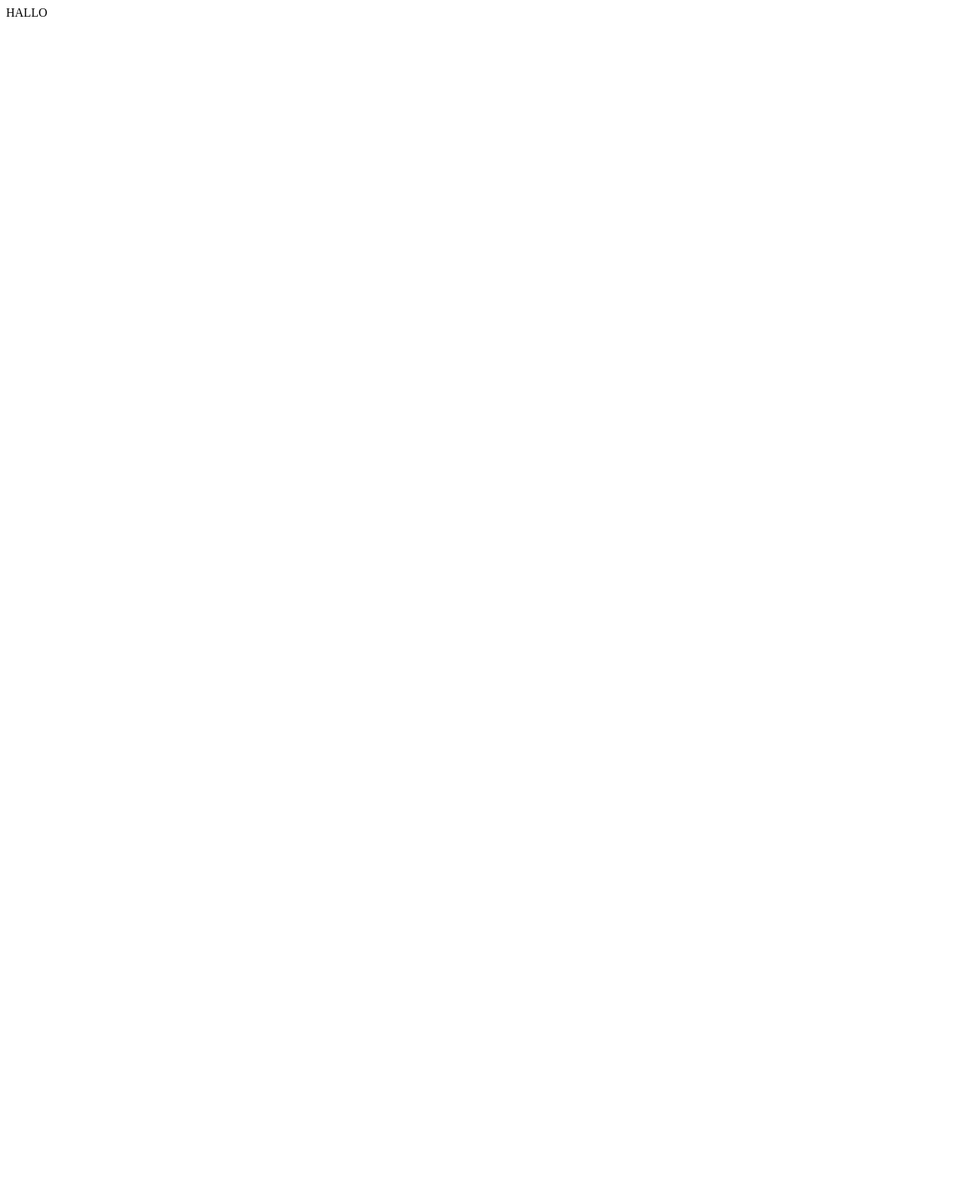
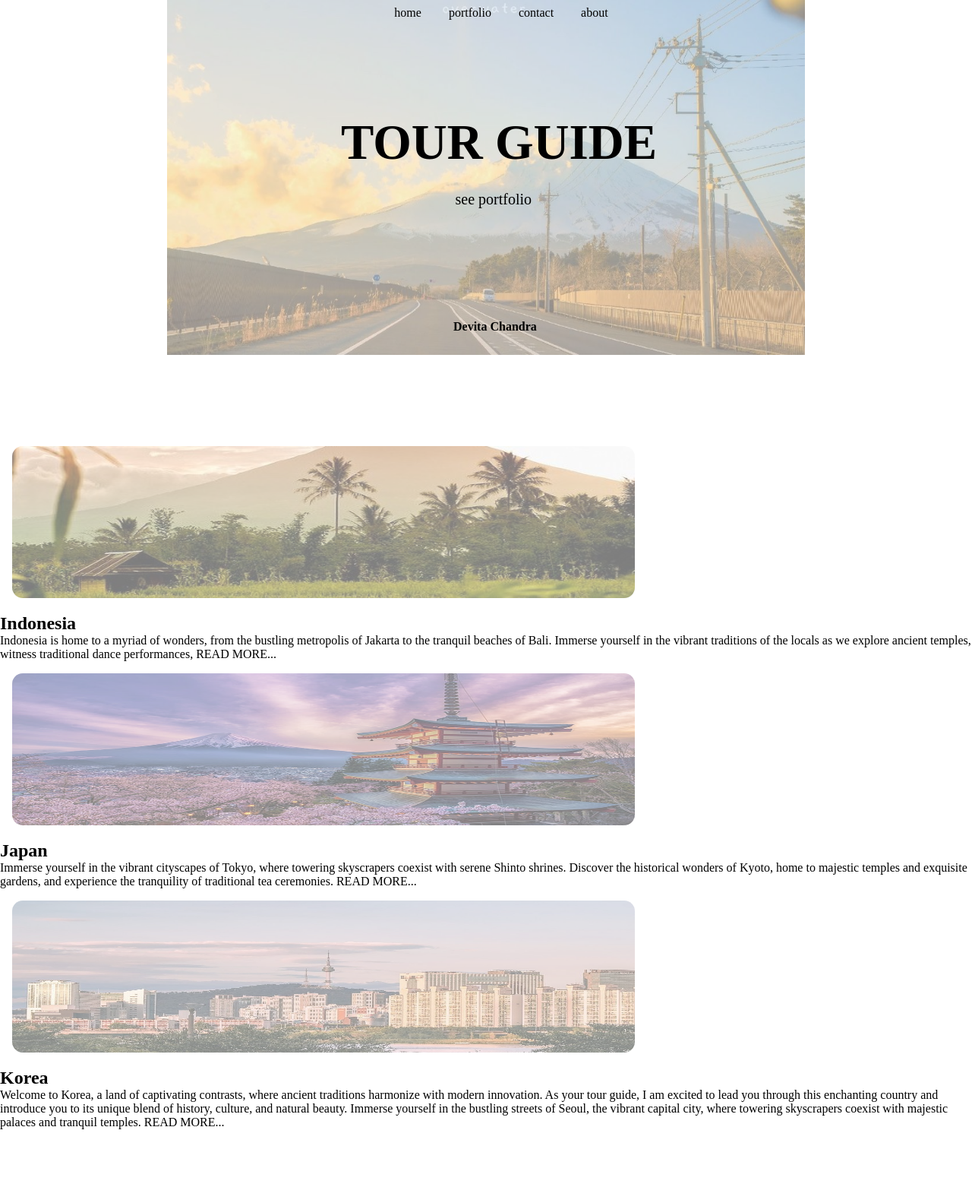
Before and after one commit to dvtchnd/dvtchnd.github.io, a plain HTML site: page index.html in a window 1280 px wide. Shown: the top 1583 px of the page at 76% size. Before the commit the page ends 800 px from the top, so only its background shows below. Drawn offline with Linux system fonts and the light colour scheme.

Commit message:
portfolio

```diff
--- a/index.html
+++ b/index.html
@@ -1,9 +1,81 @@
 <!DOCTYPE html>
 <html>
 <head>
-<title> dvtchnd </title>
+  <title> Devita's Portfolio </title>
+  <link rel="stylesheet" type="text/css" href="style.css">
 </head>
+
 <body>
-  HALLO
+  <nav>
+		<ul>
+			<li><a href="#home" style="color: #000">home</a></li>
+			<li><a href="#portfolio" style="color: #000">portfolio</a></li>
+			<li><a href="#contact" style="color: #000">contact</a></li>
+			<li><a href="#about" style="color: #000">about</a></li>
+		</ul>
+	</nav>
+
+  <div class="container" id="wrapper">
+    <div id="home">
+      <div class="banner" id="banner">
+        <img src="bg.jpg" alt="background" style="width: 100%">
+         <h1> TOUR GUIDE </h1>
+         <button class="btn1" onclick="window.location.href='file:///C:/Users/dvtch/Downloads/build-a-website-dvtchnd-20230409T052319Z-001/dvtchnd.github.io/index.html#portfolio';">see portfolio</button>
+        <h4> Devita Chandra </h4>
+      </div>
+   </div>
+  </div>
+
+  <div id="portfolio" class="portfolio">
+    <article class="indonesia">
+      <img src="idn.jpg" alt="indo">
+      <h2> Indonesia </h2>
+       <p>Indonesia is home to a myriad of wonders, from the bustling metropolis of Jakarta to the tranquil
+       beaches of Bali. Immerse yourself in the vibrant traditions of the locals as we explore ancient
+       temples, witness traditional dance performances, READ MORE...</p>
+    </article>
+
+
+   <article class="japan">
+      <img src="jp.png" alt="jepang">
+      <h2> Japan </h2>
+      <p>Immerse yourself in the vibrant cityscapes of Tokyo, where towering skyscrapers coexist with serene
+      Shinto shrines. Discover the historical wonders of Kyoto, home to majestic temples and exquisite
+      gardens, and experience the tranquility of traditional tea ceremonies. READ MORE...</p>
+    </article>
+
+   <article class="korea">
+     <img src="kr.jpg" alt="korea">
+     <h2> Korea </h2>
+      <p>Welcome to Korea, a land of captivating contrasts, where ancient traditions harmonize with modern
+      innovation. As your tour guide, I am excited to lead you through this enchanting country and introduce
+      you to its unique blend of history, culture, and natural beauty. Immerse yourself in the bustling
+      streets of Seoul, the vibrant capital city, where towering skyscrapers coexist with majestic palaces and
+      tranquil temples. READ MORE...</p>
+   </article>
+  </div>
+
+  <div id="contact">
+    <img src="ig.png" alt="instagram">
+    <img src="yt.png" alt="youtube">
+    <img src="drive.png" alt="drive">
+    <img src="telp.png" alt="telepon">
+  </div>
+
+  <div class="contact">
+    <h2>@devitatourguide</h2>
+    <h2>devitatourguide</h2>
+    <h2>https://drive.google.com/devitatourguide</h2>
+    <h2>+62 8888 8888 888</h2>
+  </div>
+
+  <div id="about">
+    <img src="profile.png" alt="profile">
+    <p>As your tour guide, my primary goal is to make your travel experience enjoyable, seamless, and
+      memorable. I am a knowledgeable and enthusiastic individual with a passion for exploring new cultures
+      and sharing my expertise with others. With a deep appreciation for history, art, and local customs,
+      I will provide you with fascinating insights into the destinations we visit.</p>
+  </div>
+
 </body>
 </html>
--- /dev/null
+++ b/style.css
@@ -0,0 +1,160 @@
+* {
+    font-family: 'Playfair Display';
+    margin: 0;
+}
+
+li {
+    list-style: none;
+    display: inline-block;
+    padding-left: 16px;
+    padding-right: 16px;
+    padding-top: 8px;
+    padding-bottom: 8px;
+}
+
+nav {
+    text-align: center;
+    position: fixed;
+    top: 0;
+    width: 100%;
+    z-index: 1;
+}
+
+a:link {
+    text-decoration: none;
+}
+
+.container {
+    max-width: 840px;
+    margin: 0 auto;
+    position: relative;
+}
+
+#banner {
+    height: 100%;
+    position: relative;
+    background-size: cover;
+    background-repeat: no-repeat;
+}
+
+.banner img{
+    opacity: 50%;
+}
+
+.container .btn1 {
+    background: none;
+    color: #000;
+    border: black;
+    font-size: 20px;
+    top: 50%;
+    right: 345px;
+    cursor: pointer;
+    text-align: center;
+    position: absolute;
+    padding: 15px
+    ;
+}
+
+.container .btn1:hover {
+    background-color: #FFE175 ;
+    color: #000;
+    border-radius: 30px;
+    position: absolute;
+}
+
+.banner h1{
+    color: black;
+    position: absolute;
+    text-align: center;
+    font-size: 65px;
+    top: 150px;
+    right: 195px;
+}
+
+.banner h4 {
+    position: absolute;
+    left: 345px;
+    bottom: 16px;
+    z-index: 5;
+    text-align: center;
+    padding: 16px 32px;
+}
+
+#portfolio {
+    position: relative;
+}
+
+.portfolio article {
+    font-size: 16px;
+    bottom: 8px;
+    left: 16px;
+}
+
+#portfolio article img {
+    width: 820px;
+    height: 200px;
+    padding: 16px;
+    opacity: 50%;
+    border-radius: 30px;
+    position: relative;
+    margin: 0 auto;
+}
+
+#course article {
+    width: 30%;
+    padding: 16px;
+    text-align: left;
+    display: flex;
+}
+
+#portfolio h2 {
+    text-align: left;
+}
+
+.idn {
+    text-align: center;
+}
+
+#contact {
+    text-align: center;
+    display: grid;
+}
+
+#contact img {
+    width: 100px;
+
+}
+
+.contact h2{
+    display: grid;
+    text-align: left;
+    margin: 0;
+    padding: 16px 32px;
+}
+
+#about {
+    text-align: right;
+    display: flex;
+    gap: 82px;
+}
+
+#about img {
+    width: 300px;
+}
+
+header {
+    position: sticky;
+    top: 0;
+    z-index: 50;
+}
+
+#home,
+#portfolio,
+#contact,
+#about {
+    margin-bottom: 100px;
+}
+
+.active {
+    background-color: #FDFCFA;
+}
```
Also changed, not shown: bg.jpg (added), drive.png (added), idn.jpg (added), ig.png (added), jp.png (added), kr.jpg (added), profile.png (added), telp.png (added), yt.png (added).
